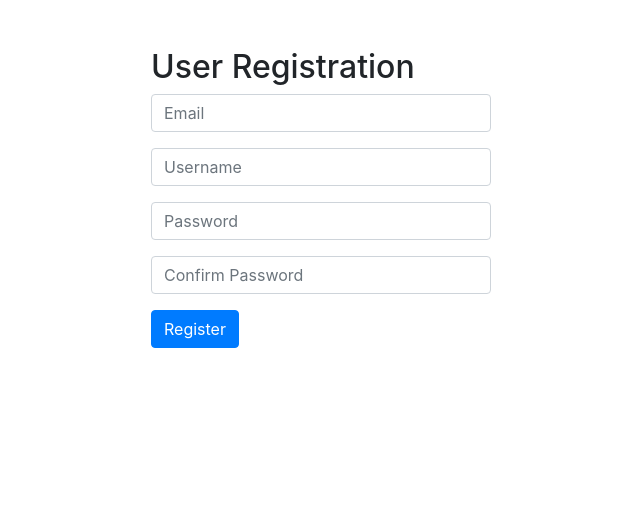
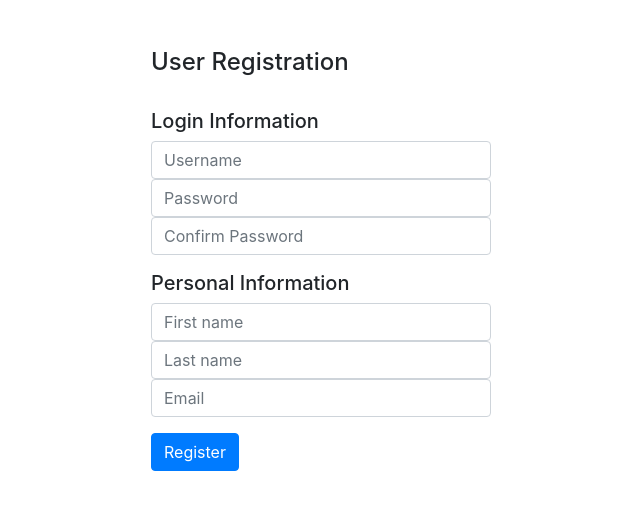
Before and after one commit to holistudio/CS50-Projects, a Django app: page /register/ in a window 1280 px wide. Shown: the part 112-622 px from the top of the page, without its empty margins (319-959 px from the left). Run offline with Django 3.2, Linux system fonts and the light colour scheme; some libraries are stand-ins or nearby versions.

Commit message:
user registration form update with first and last name

```diff
--- a/Project3/orders/templates/orders/register.html
+++ b/Project3/orders/templates/orders/register.html
@@ -2,8 +2,8 @@
 
 {% block body %}
 <div class="container col-4">
-    <h2>User Registration</h2>
-
+  <h4>User Registration</h4>
+<br>
   {% if message %}
   <div class="alert alert-danger" role="alert">
     {{ message }}
@@ -11,18 +11,21 @@
   {% endif %}
   <form action="{% url 'orders:register' %}" method="post" autocomplete="off">
     {% csrf_token %}
+
     <div class="form-group">
+      <h5>Login Information</h5>
+        <input class="form-control" id="username" name="username" placeholder="Username">
+        <input type="password" class="form-control" name="password" placeholder="Password">
+        <input type="password" class="form-control" name="pw-conf" placeholder="Confirm Password">
+    </div>
+
+    <div class="form-group">
+      <h5>Personal Information</h5>
+      <input  class="form-control" name="first-name" placeholder="First name">
+      <input  class="form-control" name="last-name" placeholder="Last name">
       <input  class="form-control" name="email" placeholder="Email">
     </div>
-        <div class="form-group">
-            <input class="form-control" name="username" placeholder="Username">
-        </div>
-        <div class="form-group">
-            <input type="password" class="form-control" name="password" placeholder="Password">
-        </div>
-        <div class="form-group">
-            <input type="password" class="form-control" name="pw-conf" placeholder="Confirm Password">
-        </div>
+
     <div class="form-group">
       <input class="btn btn-primary" type="submit" value="Register">
     </div>
```
Lines whose indentation alone changed are shown as unchanged.
